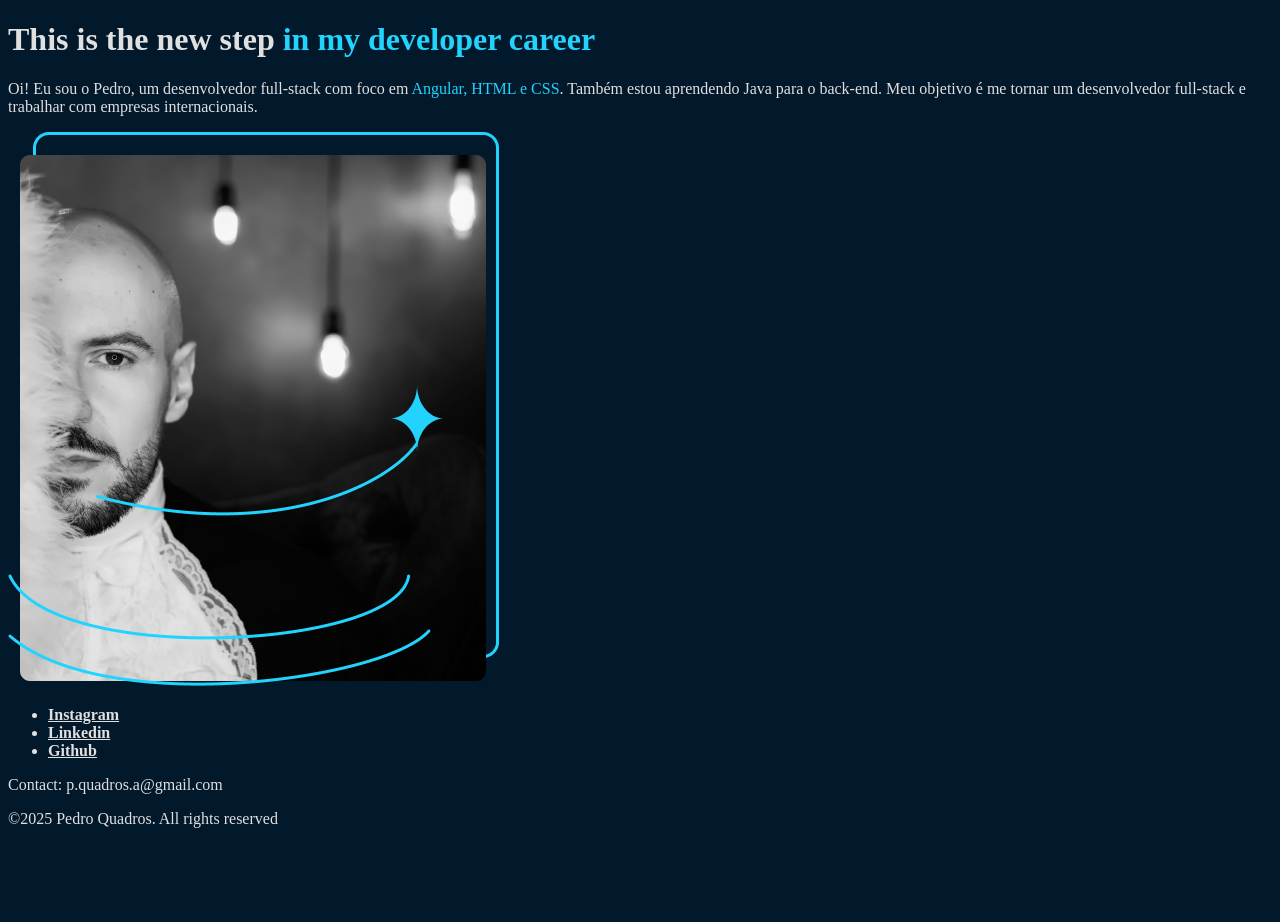
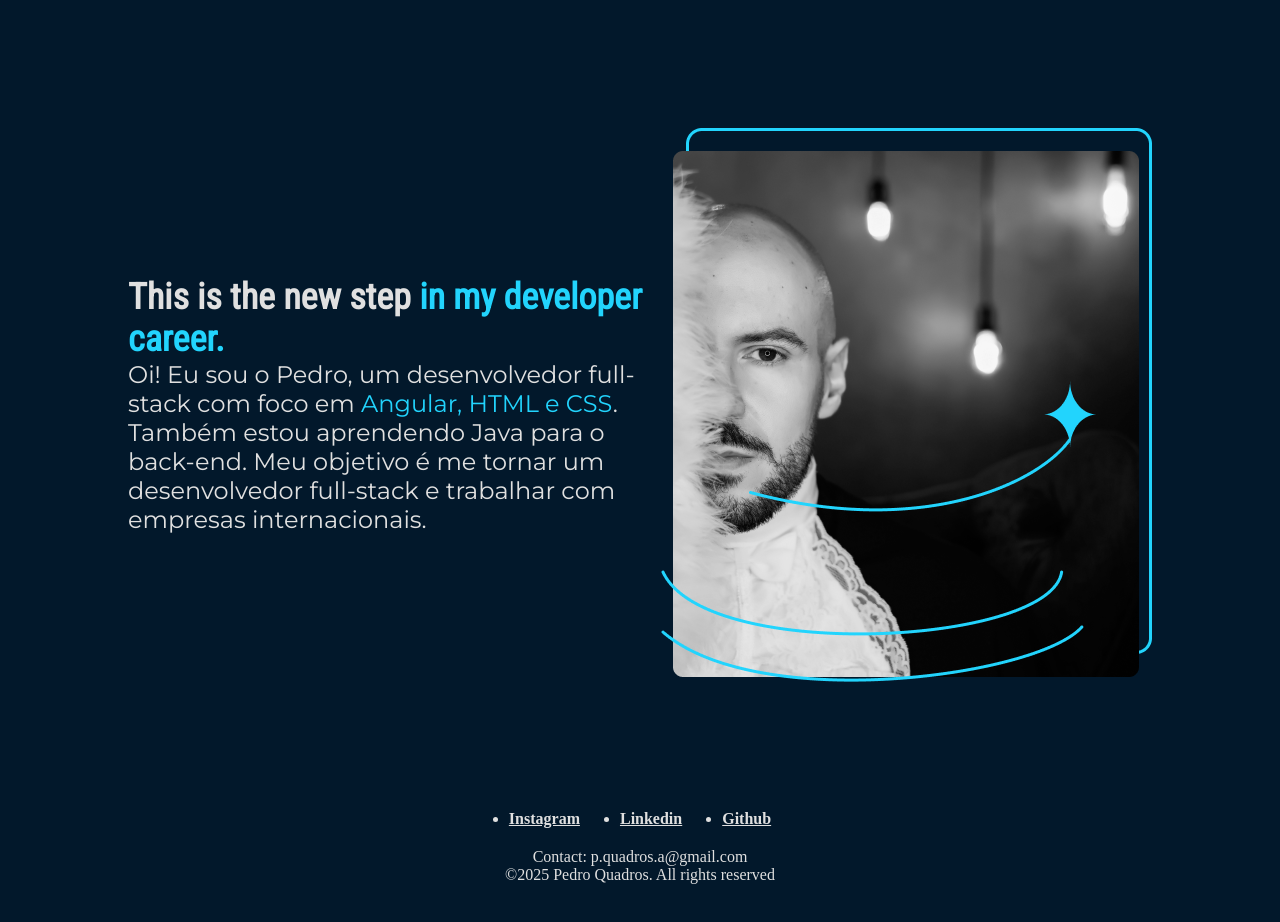
Before and after one commit to PedroQuadrosA/Alura, a plain HTML site: page front-end/index.html in a window 1280 px wide. Before the commit the page ends 844 px from the top, so only its background shows below. Drawn offline with Linux system fonts and the light colour scheme.

Commit message:
Estilizações e criações de classes para utilizar no css

```diff
--- a/front-end/index.html
+++ b/front-end/index.html
@@ -8,23 +8,24 @@
     <link rel="stylesheet" href="style.css">
 </head>
 <body>
-   <header>
-
-   </header>
-   <main>
-    <h1>This is the new step <strong>in my developer career</strong></h1>
-    <p>Oi! Eu sou o Pedro, um desenvolvedor full-stack com foco em <span>Angular, HTML e CSS</span>. Também estou aprendendo Java para o back-end. Meu objetivo é me tornar um desenvolvedor full-stack e trabalhar com empresas internacionais.</p>
-    <img src="Imagem.png" alt="Foto de Perfil">
-    <ul>
+   <header></header>
+   <main class="apresentacao">
+    <section class="apresentacao__conteudo">
+        <h1 class="apresentacao__conteudo__titulo">This is the new step <strong class="destaque_titulo">in my developer career.</strong></h1>
+        <p class="apresentacao__conteudo__texto">Oi! Eu sou o Pedro, um desenvolvedor full-stack com foco em <span class="destaque_texto">Angular, HTML e CSS</span>. Também estou aprendendo Java para o back-end. Meu objetivo é me tornar um desenvolvedor full-stack e trabalhar com empresas internacionais.</p>
+    </section>
+        <img src="Imagem.png" alt="Foto de Perfil" class="foto_perfil">
+   </main>
+   <footer>
+    <ul class="lista_redes">
         <li><a href="https://www.instagram.com/pedrok.qa">Instagram</a></li>
         <li><a href="https://www.linkedin.com/in/pedro-quadros-alves/">Linkedin</a></li>
         <li><a href="https://github.com/PedroQuadrosA">Github</a></li>
     </ul>
-
-   </main>
-   <footer>
-    <p>Contact: p.quadros.a@gmail.com</p>
-    <p>&copy;2025 Pedro Quadros. All rights reserved</p>
+    <div class="rodape">
+        <p>Contact: p.quadros.a@gmail.com</p>
+        <p>&copy;2025 Pedro Quadros. All rights reserved</p>
+    </div>
    </footer>
 </body>
 </html>
--- a/front-end/style.css
+++ b/front-end/style.css
@@ -1,11 +1,15 @@
+@import url('https://fonts.googleapis.com/css2?family=Montserrat:ital,wght@0,100..900;1,100..900&family=Roboto+Condensed&display=swap');
+
+*{
+    margin: 0;
+    padding: 0;
+}
+
 body {
+    height: 100vh;
+    box-sizing: border-box;
     background-color: #02182B;
     color: #E0E0E0;
-}
-
-h1 {
-    color: #E0E0E0;
-    font-weight: bold;
 }
 
 a {
@@ -13,10 +17,42 @@ a {
     font-weight: bold;
 }
 
-strong {
+.destaque_titulo {
     color: #22d4fd;
 }
 
-span {
+.destaque_texto {
     color: #22d4fd;
 }
+
+.apresentacao{
+    margin:10%;
+    display: flex;
+    align-items: center;
+    justify-content: space-between;
+}
+
+.lista_redes {
+    display: flex;
+    justify-content: center;
+    gap: 40px;
+}
+
+.rodape {
+    text-align: center;
+    margin-top: 20px;
+}
+
+.apresentacao__conteudo {
+    width: 615px;
+}
+
+.apresentacao__conteudo__titulo {
+    font-size: 36px;
+    font-family: "Roboto Condensed", sans-serif;
+}
+
+.apresentacao__conteudo__texto {
+    font-size: 24px;
+    font-family: "Montserrat", sans-serif;
+}
```
